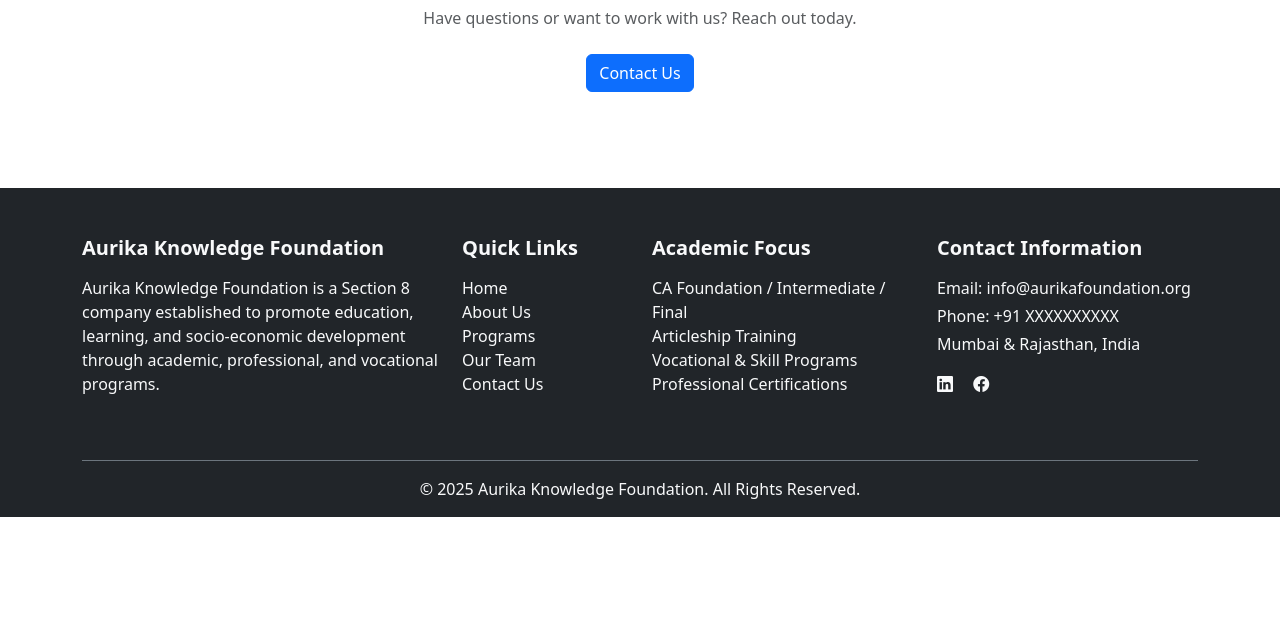
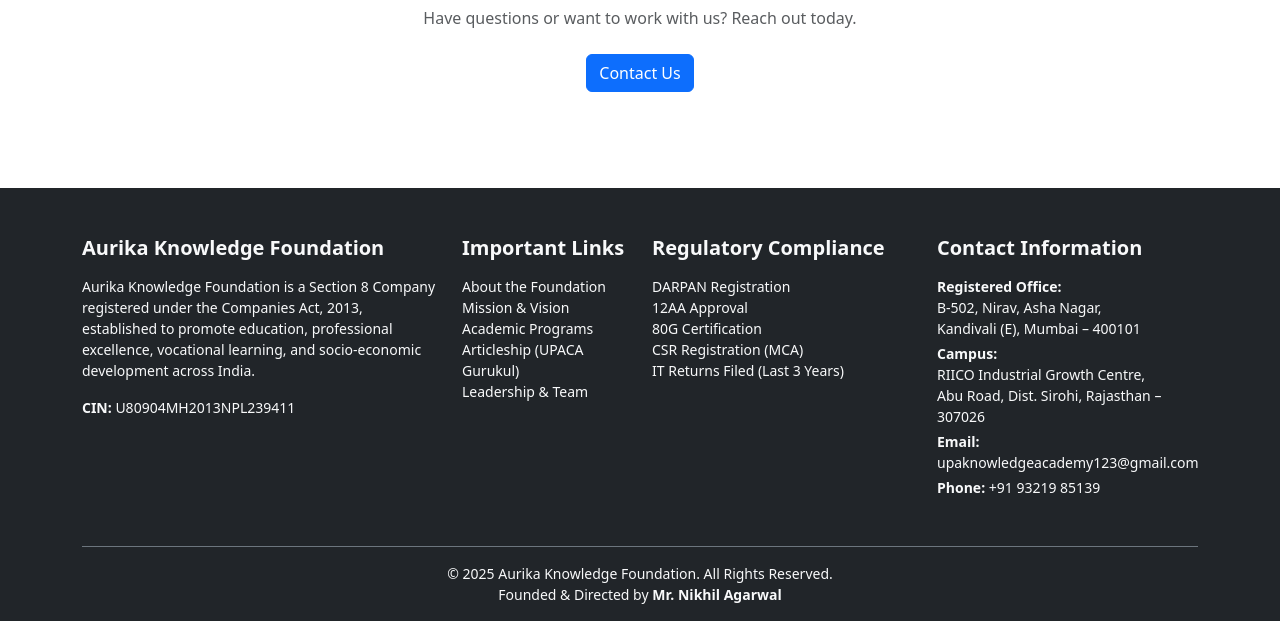
Before and after one commit to VirtusStack/aurika-web, a PHP site: page /index.php in a window 1280 px wide. Shown: the part 1091-1712 px from the top of the page. Before the commit the page ends 1608 px from the top, so only its background shows below. Run offline with PHP 8.4, Linux system fonts and the light colour scheme; some libraries are stand-ins or nearby versions.

Commit message:
Update footer.php

```diff
--- a/templates/include/footer.php
+++ b/templates/include/footer.php
@@ -2,66 +2,81 @@
 // Footer section
 ?>
 
-<!-- FOOTER -->
 <footer class="bg-dark text-light pt-5 pb-3 mt-5">
     <div class="container">
         <div class="row">
 
-            <!-- About Foundation -->
+            <!-- Foundation Info -->
             <div class="col-md-4 mb-4">
                 <h5 class="fw-bold">Aurika Knowledge Foundation</h5>
-                <p class="mt-3">
-                    Aurika Knowledge Foundation is a Section 8 company established
-                    to promote education, learning, and socio-economic development
-                    through academic, professional, and vocational programs.
+                <p class="mt-3 small">
+                    Aurika Knowledge Foundation is a Section 8 Company registered
+                    under the Companies Act, 2013, established to promote education,
+                    professional excellence, vocational learning, and socio-economic
+                    development across India.
+                </p>
+
+                <p class="small mb-0">
+                    <strong>CIN:</strong> U80904MH2013NPL239411
                 </p>
             </div>
 
-            <!-- Quick Links -->
+            <!-- Important Links -->
             <div class="col-md-2 mb-4">
-                <h5 class="fw-bold">Quick Links</h5>
-                <ul class="list-unstyled mt-3">
-                    <li><a href="index.php" class="text-light text-decoration-none">Home</a></li>
-                    <li><a href="about.php" class="text-light text-decoration-none">About Us</a></li>
-                    <li><a href="programs.php" class="text-light text-decoration-none">Programs</a></li>
-                    <li><a href="team.php" class="text-light text-decoration-none">Our Team</a></li>
-                    <li><a href="contact.php" class="text-light text-decoration-none">Contact Us</a></li>
+                <h5 class="fw-bold">Important Links</h5>
+                <ul class="list-unstyled mt-3 small">
+                    <li><a href="about.php" class="text-light text-decoration-none">About the Foundation</a></li>
+                    <li><a href="mission-vision.php" class="text-light text-decoration-none">Mission & Vision</a></li>
+                    <li><a href="programs.php" class="text-light text-decoration-none">Academic Programs</a></li>
+                    <li><a href="articleship.php" class="text-light text-decoration-none">Articleship (UPACA Gurukul)</a></li>
+                    <li><a href="team.php" class="text-light text-decoration-none">Leadership & Team</a></li>
                 </ul>
             </div>
 
-            <!-- Academic Focus -->
+            <!-- Compliance & Recognition -->
             <div class="col-md-3 mb-4">
-                <h5 class="fw-bold">Academic Focus</h5>
-                <ul class="list-unstyled mt-3">
-                    <li>CA Foundation / Intermediate / Final</li>
-                    <li>Articleship Training</li>
-                    <li>Vocational & Skill Programs</li>
-                    <li>Professional Certifications</li>
+                <h5 class="fw-bold">Regulatory Compliance</h5>
+                <ul class="list-unstyled mt-3 small">
+                    <li> DARPAN Registration</li>
+                    <li> 12AA Approval</li>
+                    <li> 80G Certification</li>
+                    <li> CSR Registration (MCA)</li>
+                    <li> IT Returns Filed (Last 3 Years)</li>
                 </ul>
             </div>
 
-            <!-- Contact Information -->
+            <!-- Contact & Address -->
             <div class="col-md-3 mb-4">
                 <h5 class="fw-bold">Contact Information</h5>
-                <p class="mt-3 mb-1">Email: info@aurikafoundation.org</p>
-                <p class="mb-1">Phone: +91 XXXXXXXXXX</p>
-                <p class="mb-0">Mumbai & Rajasthan, India</p>
 
-                <!-- Social Media -->
-                <div class="mt-3">
-                    <a href="#" class="text-light me-3"><i class="bi bi-linkedin"></i></a>
-                    <a href="#" class="text-light me-3"><i class="bi bi-facebook"></i></a>
-                </div>
+                <p class="small mt-3 mb-1">
+                    <strong>Registered Office:</strong><br>
+                    B-502, Nirav, Asha Nagar,<br>
+                    Kandivali (E), Mumbai – 400101
+                </p>
+
+                <p class="small mb-1">
+                    <strong>Campus:</strong><br>
+                    RIICO Industrial Growth Centre,<br>
+                    Abu Road, Dist. Sirohi, Rajasthan – 307026
+                </p>
+
+                <p class="small mb-1">
+                    <strong>Email:</strong> upaknowledgeacademy123@gmail.com
+                </p>
+                <p class="small mb-0">
+                    <strong>Phone:</strong> +91 93219 85139
+                </p>
             </div>
 
         </div>
 
         <!-- Footer Bottom -->
-        <div class="text-center mt-4 pt-3 border-top border-secondary">
-            © 2025 Aurika Knowledge Foundation. All Rights Reserved.
+        <div class="text-center mt-4 pt-3 border-top border-secondary small">
+            © 2025 Aurika Knowledge Foundation. All Rights Reserved.<br>
+            Founded & Directed by <strong>Mr. Nikhil Agarwal</strong>
         </div>
     </div>
 </footer>
 
-<!-- Bootstrap JS -->
 <script src="https://cdn.jsdelivr.net/npm/bootstrap@5.3.2/dist/js/bootstrap.bundle.min.js"></script>
```
